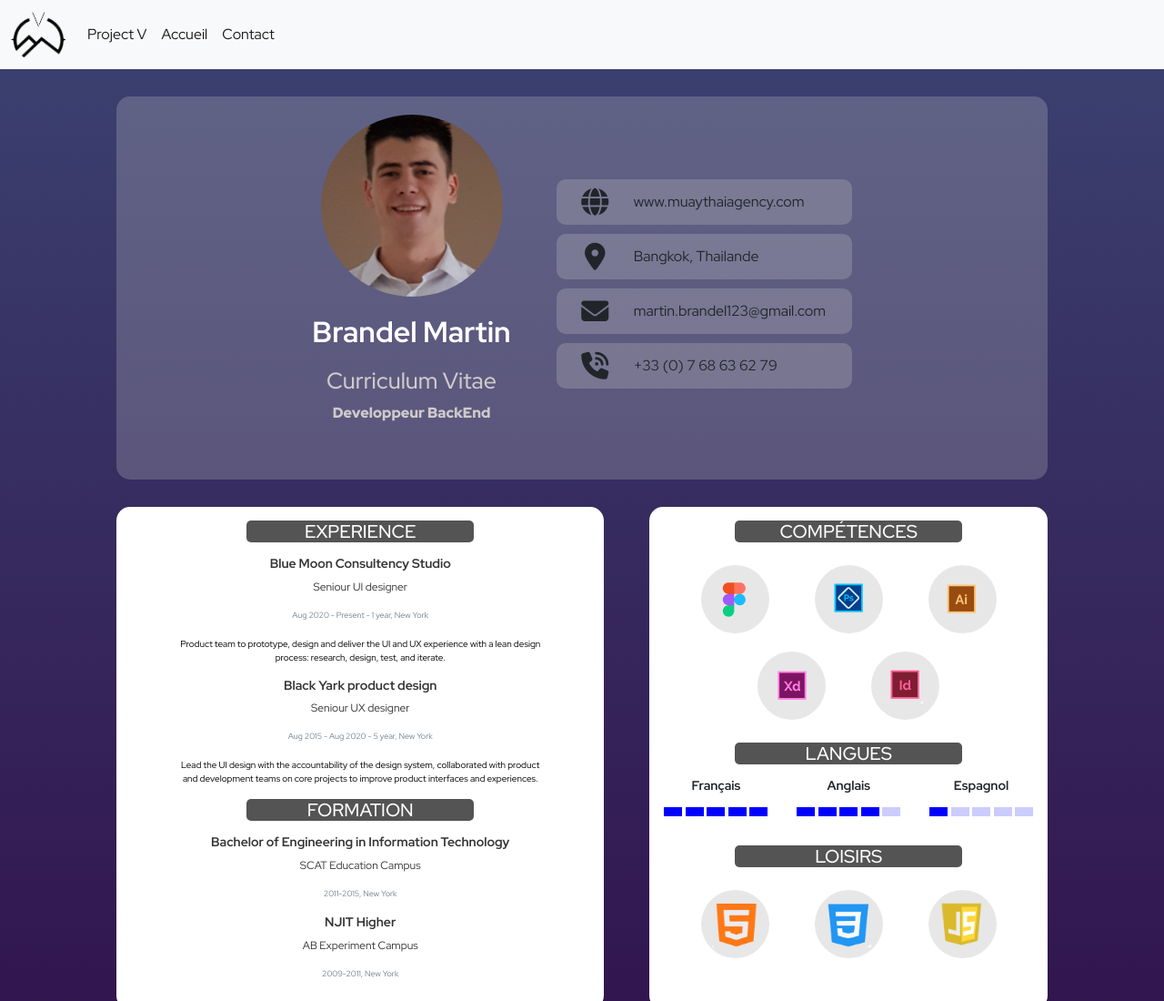
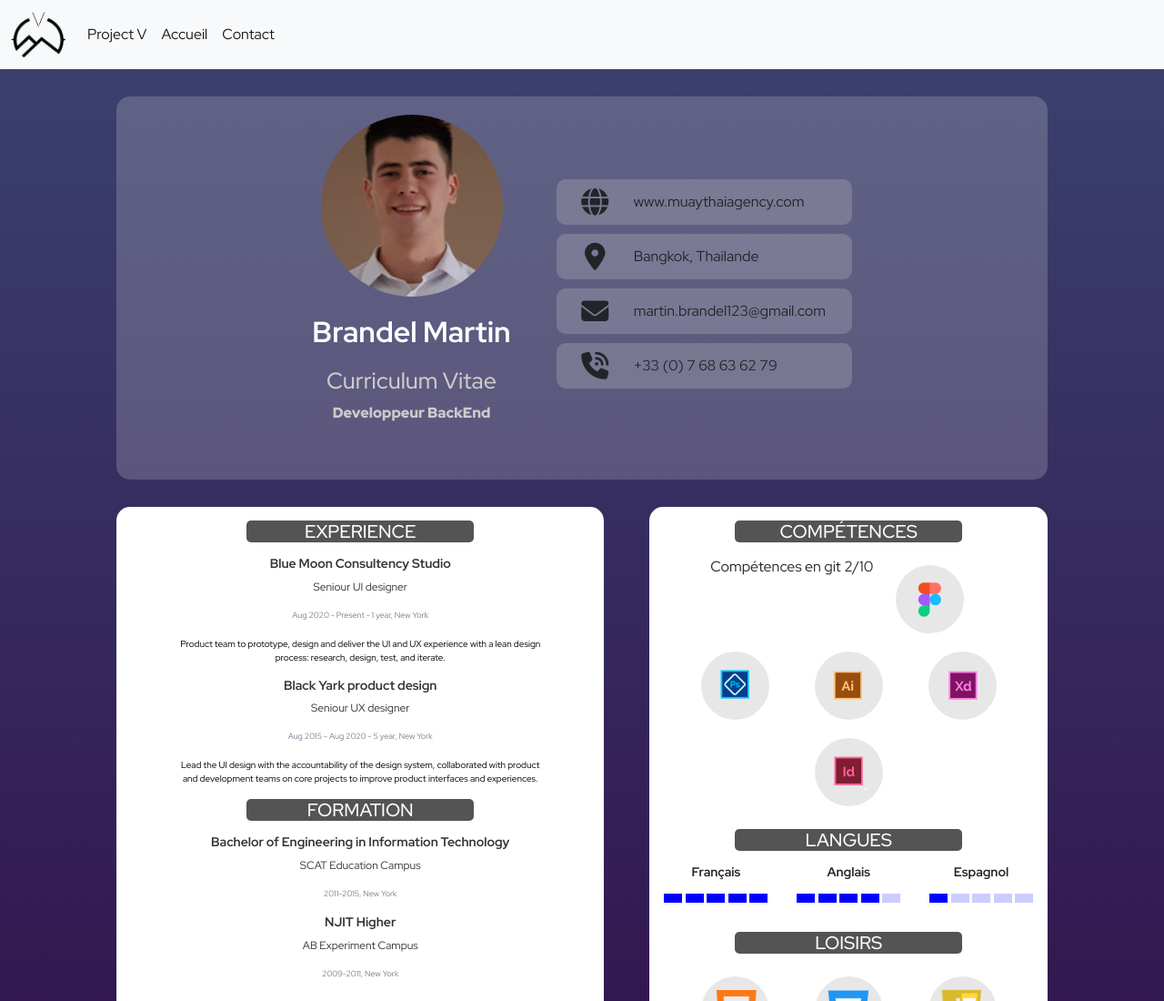
Before and after one commit to martinbrandel123/CV_martin, a plain HTML site: page index.html in a window 1280 px wide. Shown: the top 1100 px of the page at 91% size. Drawn offline with nearby package versions, Linux system fonts and the light colour scheme.

Commit message:
ajout compétence git

```diff
--- a/index.html
+++ b/index.html
@@ -105,6 +105,7 @@
             <section class="exp-section2">
                     <h3>Compétences</h3>
                 <div class="skills-pic">
+                    <P>Compétences en git 2/10</P>
                     <div><img src="image/figma.PNG" alt="logo figma"></div>
                     <div><img src="image/ps.PNG" alt="logo ps"></div>
                     <div><img src="image/ai.PNG" alt="logo ai"></div>
```
